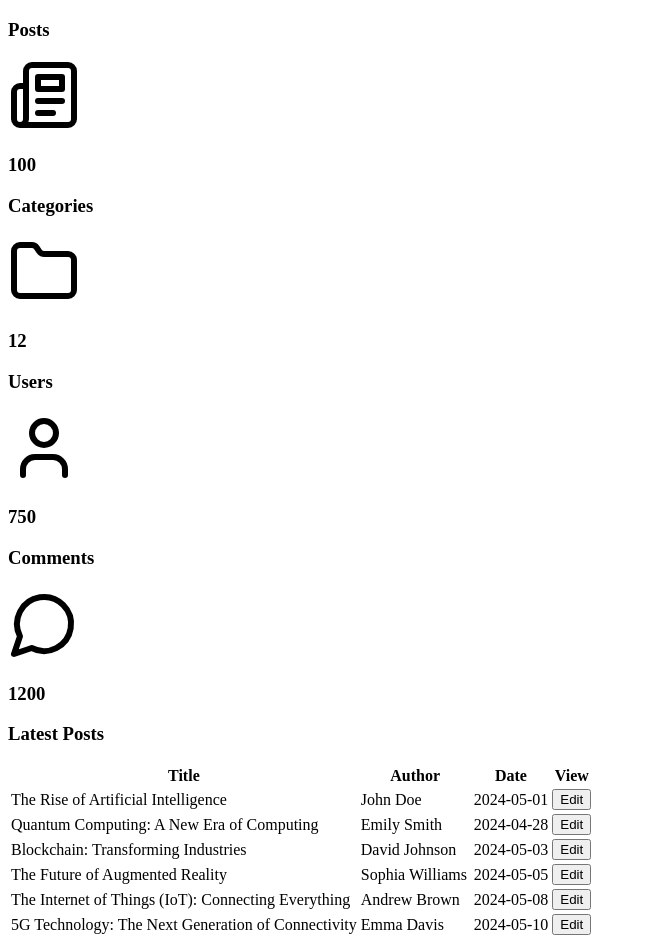
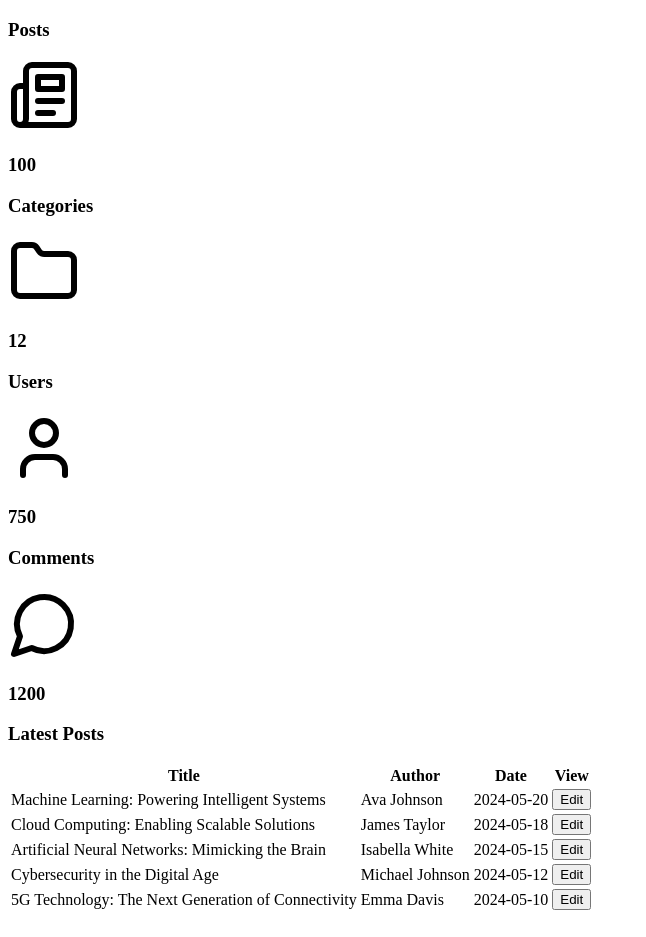
Before and after one commit to nt2311-vn/nextjs-admindashboard, a Next.js app: page / in a window 1280 px wide. Shown: the top 937 px of the page, without its empty margins (0-646 px from the left). Built offline with nearby package versions, Linux system fonts and the light colour scheme.

Commit message:
filter and sort posts

```diff
--- a/app/page.tsx
+++ b/app/page.tsx
@@ -27,7 +27,7 @@
           icon={<MessageCircle className="text-slate-500" size={72} />}
         />
       </div>
-      <PostsTable title="Latest Posts" />
+      <PostsTable title="Latest Posts" limit={5} />
     </>
   );
 }
--- a/components/posts/PostsTable.tsx
+++ b/components/posts/PostsTable.tsx
@@ -17,6 +17,11 @@
 }
 
 const PostsTable = ({ limit, title }: PostsTableProps) => {
+  const sortedPosts: Post[] = [...posts].sort(
+    (a, b) => new Date(b.date).getTime() - new Date(a.date).getTime(),
+  );
+
+  const filterPosts = limit ? sortedPosts.slice(0, limit) : sortedPosts;
   return (
     <div className="mt-10">
       <h3 className="text-2xl mb-4 font-semibold">{title ? title : "Posts"}</h3>
@@ -33,7 +38,7 @@
           </TableRow>
         </TableHeader>
         <TableBody>
-          {posts.map((post) => (
+          {filterPosts.map((post) => (
             <TableRow key={post.id}>
               <TableCell>{post.title}</TableCell>
               <TableCell className="hidden md:table-cell">
```
